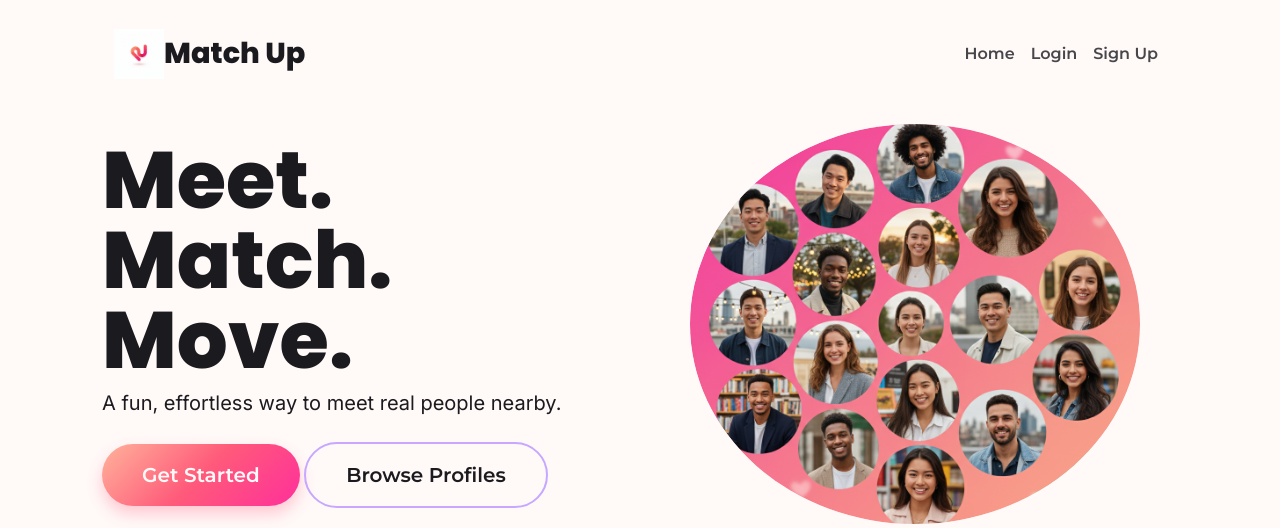
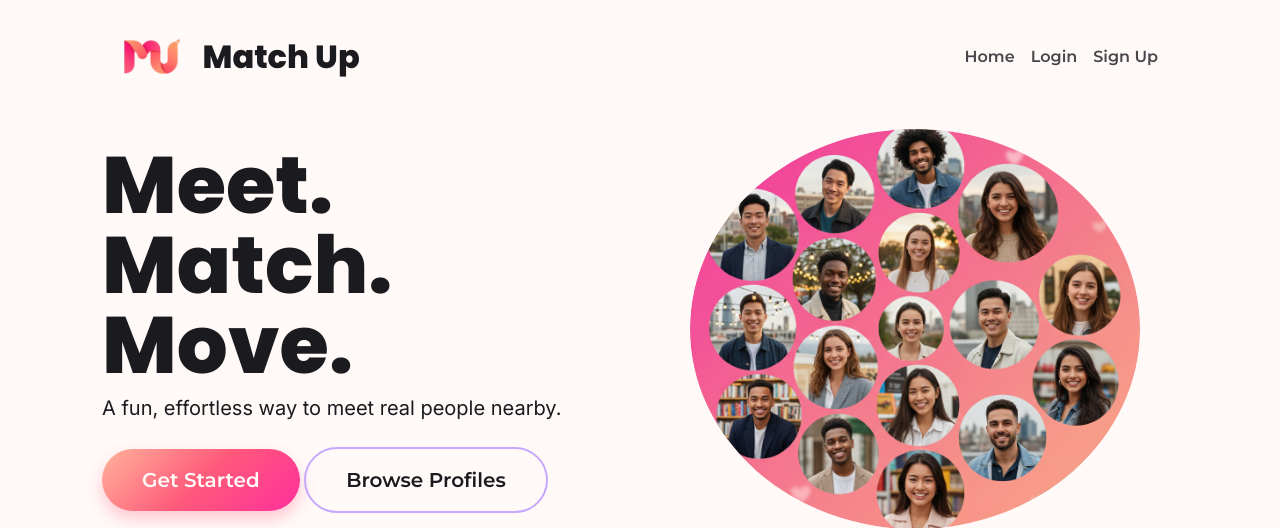
Before and after one commit to Scaphix/match_up, a Django app: page / in a window 1280 px wide. Shown: the top 528 px of the page. Run offline with Django 4.2, Linux system fonts and the light colour scheme; some libraries are stand-ins or nearby versions.

Commit message:
Update styles for matchup logo and navbar, enhance hover effects, and replace logo image

```diff
--- a/static/css/style.css
+++ b/static/css/style.css
@@ -60,36 +60,44 @@ h1, h2, h3, h4, h5, h6 {
 .matchup-logo {
     display: flex;
     align-items: center;
+    gap: 0.75rem;
     font-family: var(--font-heading);
-    font-size: 1.8rem;
-    font-weight: 800;
+    font-size: 2rem;
     color: var(--black);
     text-decoration: none;
 }
 .matchup-logo:hover {
-    color: var(--coral);
+    color: var(--black);
+    text-decoration: none;
 }
 
+.matchup-logo img {
+    height: 55px;
+    padding: 10px;
 
-nav img {
-    width: 50px;
-    height: 50px;
 }
-
 
 .navbar-nav .nav-link {
     font-family: var(--font-accent);
     font-weight: 600;
-    color: var(--black);
     opacity: 0.8;
     transition: color 0.3s, opacity 0.3s;
+    background: var(--black);
+    -webkit-background-clip: text;
+    -webkit-text-fill-color: transparent;
+    background-clip: text;
+    text-decoration: none;
+    padding: 0.5rem 1rem;
+    border-radius: 15px;
+    transition: all 0.3s ease;
+    position: relative;
 }
 
 .navbar-nav .nav-link:hover {
-    color: var(--coral);
+    transform: translateY(-2px);
+    box-shadow: 0 8px 20px rgba(255, 90, 122, 0.3);
     opacity: 1;
 }
-
 
 /* HERO SECTION */
 
```
Also changed, not shown: static/images/logo.png.
